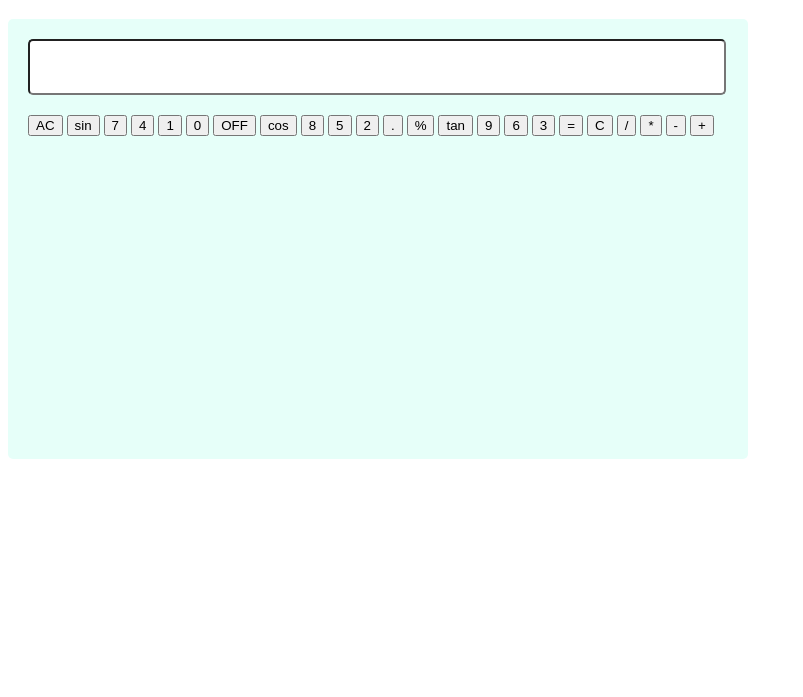
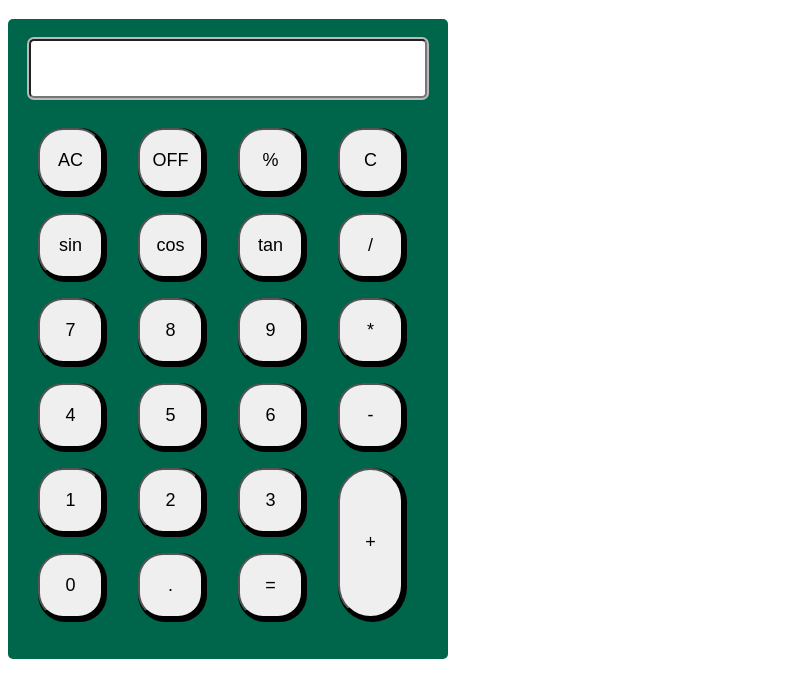
Before and after one commit to vandita-satarde/Calculator, a plain HTML site: page index.html in a window 1280 px wide. Shown: the part 61-758 px from the top of the page, without its empty margins (0-803 px from the left). Drawn offline with Linux system fonts and the light colour scheme.

Commit message:
css added to buttons

```diff
--- a/index.html
+++ b/index.html
@@ -4,18 +4,45 @@
     <title>Calculator</title>
     <style>
     .parent{
-        background-color: #e6fff9;
-        height: 400px;
-        width: 700px;
+        background-color: #00664b;
+        height: 600px;
+        width: 400px;
         padding: 20px;
         border-radius: 5px;
+        display: flex;
+        flex-direction: column;
+        align-items: center;
     }
 
     input{
-        height: 50px;
-        width: 690px;
+        height: 55px;
+        width: 390px;
         border-radius: 5px;
         margin-bottom: 20px;
+        box-shadow: 0 0 0 2px rgb(187, 186, 186);
+    }
+
+    .child{
+        height: 540px;
+        width: 400px;
+        display: flex;
+        flex-direction: column;
+        flex-wrap: wrap;
+    }
+
+    button{
+        height: 65px;
+        width: 65px;
+        border-radius: 25px;
+        margin: 10px;
+        box-shadow: 2px 2px 0 2px black;
+        font-size: 18px;
+        color: black;
+    }
+
+    .addition{
+        height: 150px;
+        border-radius: 50px;
     }
 
     </style>
@@ -24,7 +51,7 @@
     <h1>Calculator</h1>
     <div class="parent">
         <input type="number">
-        <div>
+        <div class="child">
             <button>AC</button>
             <button>sin</button>
             <button>7</button>
@@ -47,7 +74,7 @@
             <button>/</button>
             <button>*</button>
             <button>-</button>
-            <button>+</button>
+            <button class="addition">+</button>
         </div>
     </div>
 </body>
```
